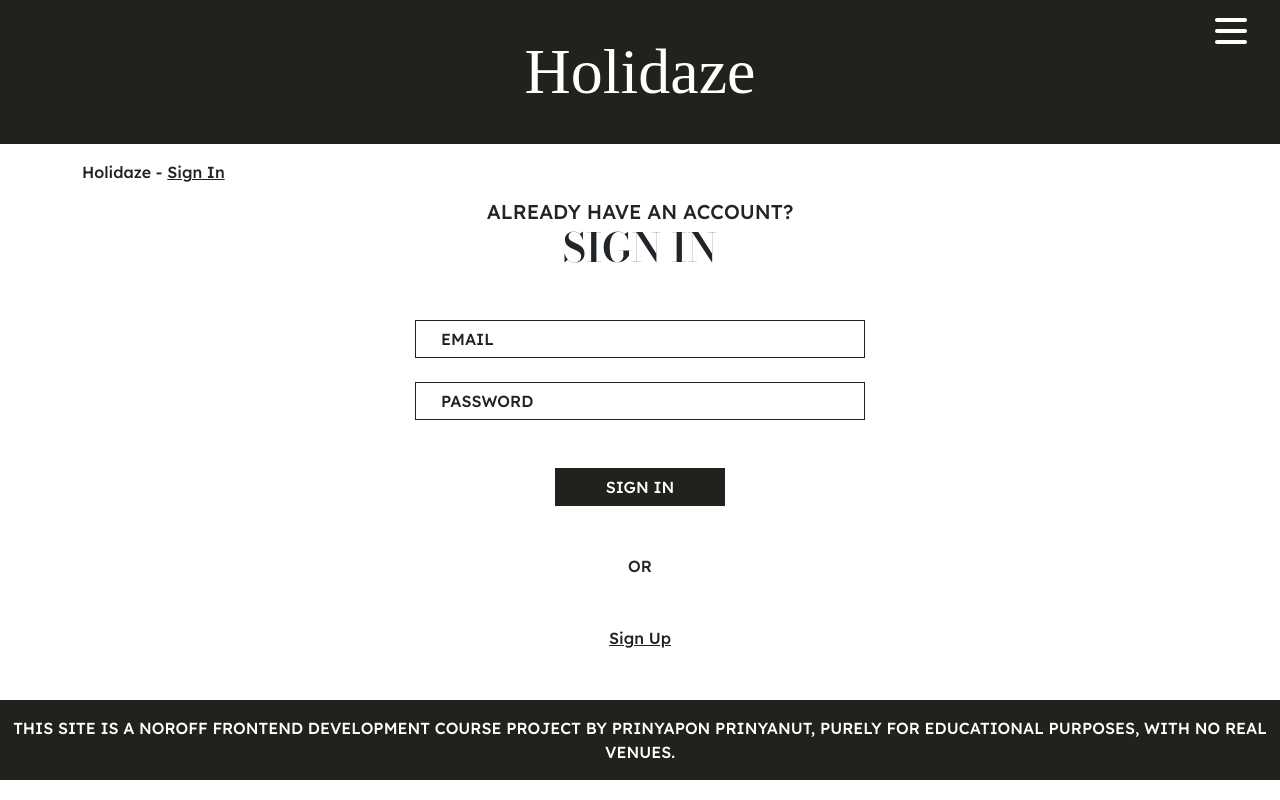
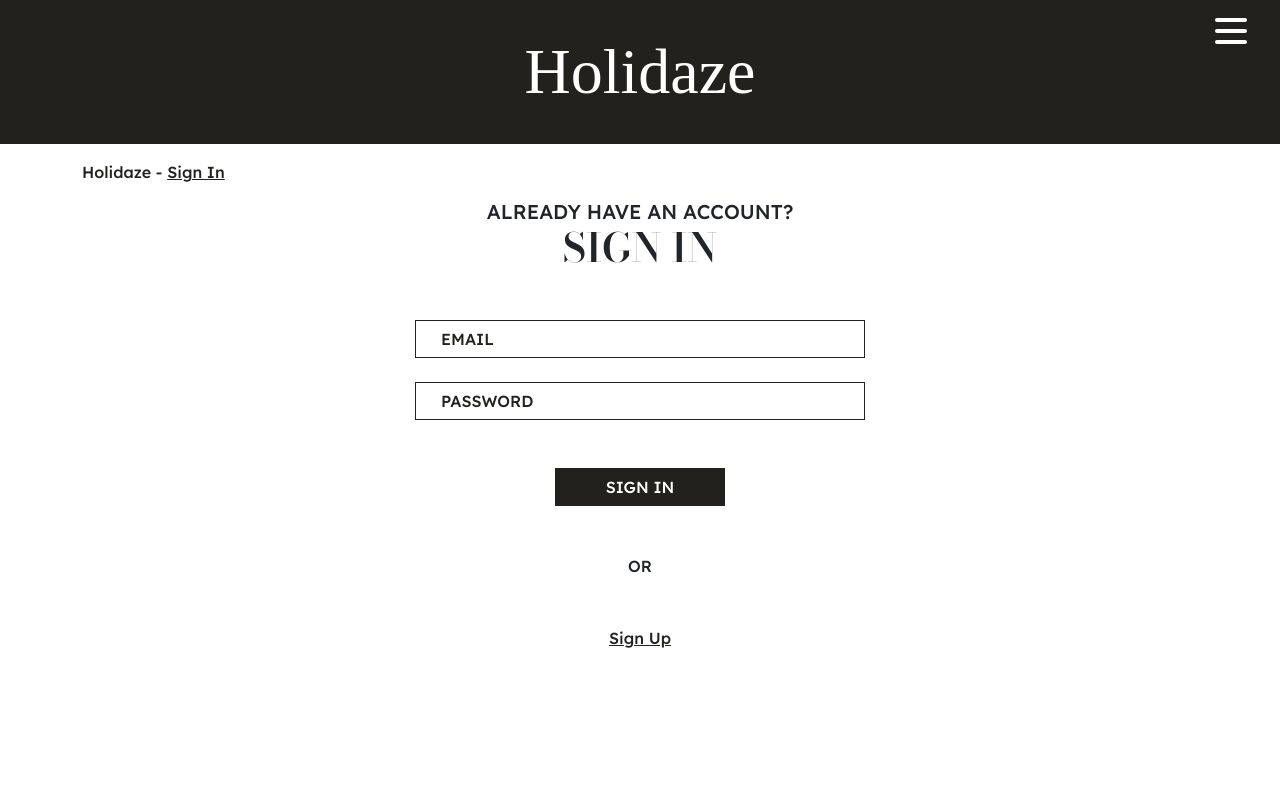
Before and after one commit to GeniePrinie/project-exam-2, a React (Create React App) app: page /sign-in in a window 1280 px wide. Shown: the top 800 px of the page. Built offline with nearby package versions, Linux system fonts and the light colour scheme; a web font is replaced by a local one.

Commit message:
Fix footer placement

```diff
--- a/src/Components/Navigation/Footer.jsx
+++ b/src/Components/Navigation/Footer.jsx
@@ -7,7 +7,7 @@
  */
 export const Footer = () => {
   return (
-    <footer className="footer  py-3 text-center bg-dark text-light ">
+    <footer className="footer py-3 text-center bg-dark text-light ">
       This site is a Noroff Frontend development course project by Prinyapon
       Prinyanut, purely for educational purposes, with no real venues.
     </footer>
--- a/src/styles.scss
+++ b/src/styles.scss
@@ -9,8 +9,11 @@ $light: #ffffff;
 body {
   margin: 0;
   font-family: "Lexend";
+  background-color: $light;
+}
+
+.container {
   min-height: 100vh;
-  background-color: $light;
 }
 
 footer {
```
